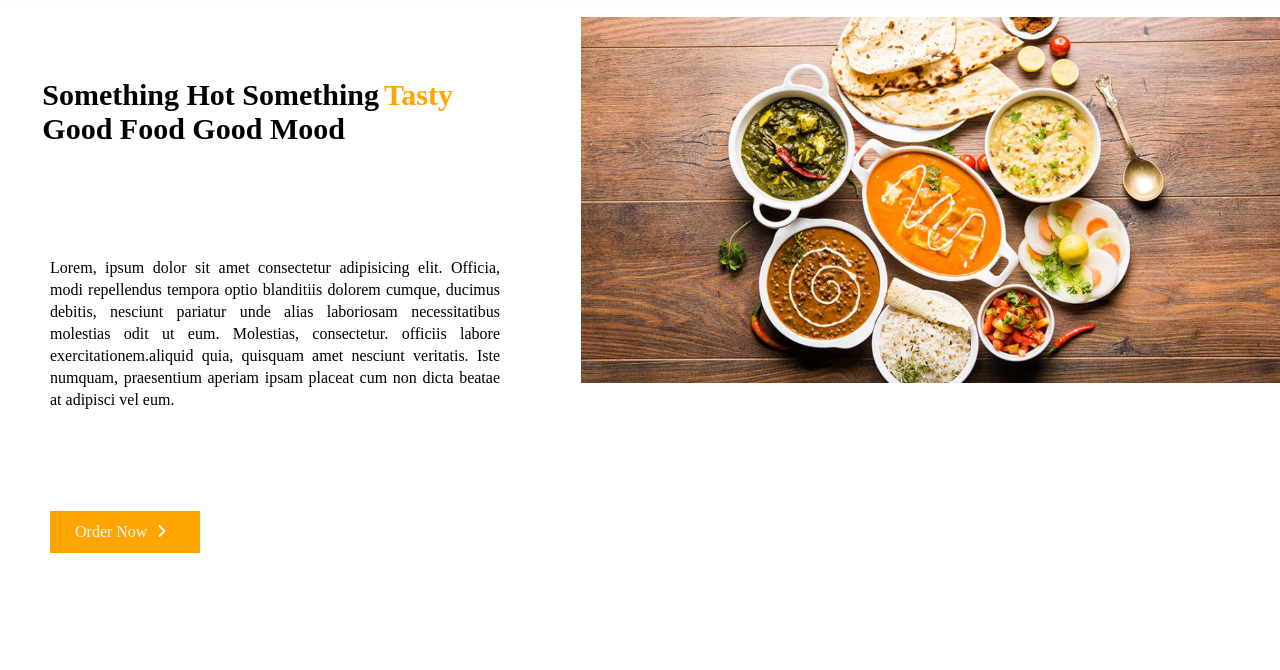
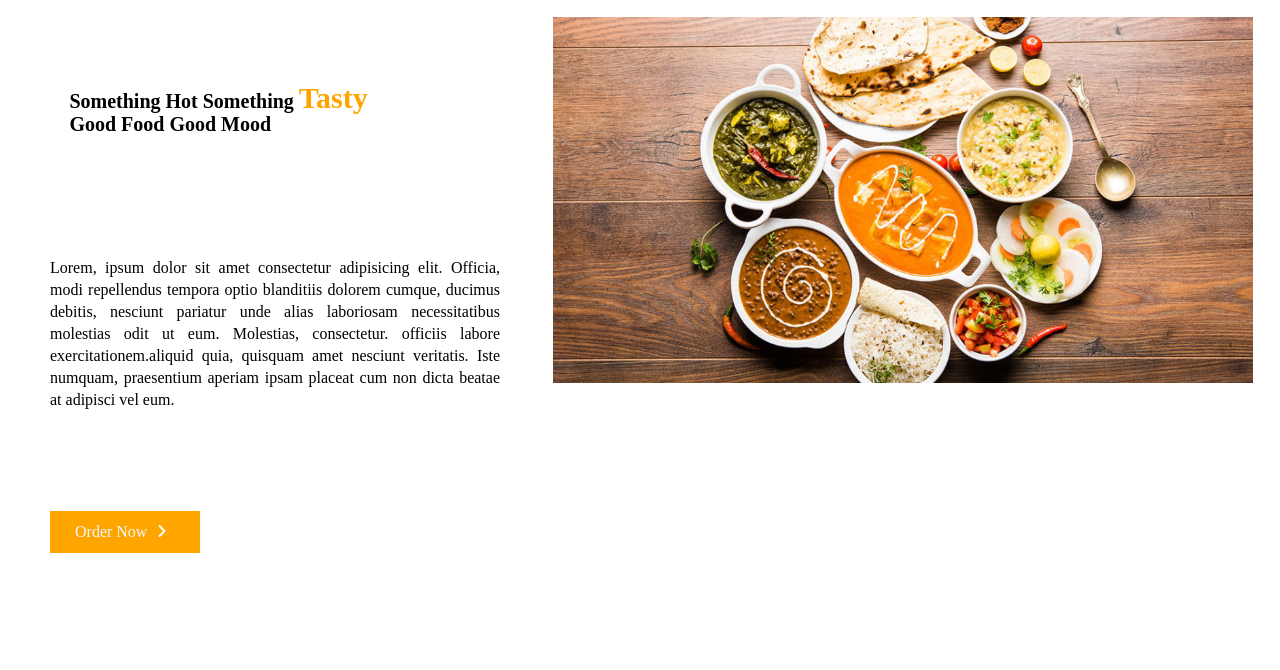
Before and after one commit to avaditi1234/Feasy-Restra, a plain HTML site: page index.html in a window 1280 px wide. Shown: the part 113-783 px from the top of the page. Drawn offline with Linux system fonts and the light colour scheme.

Commit message:
Update style.css

```diff
--- a/style.css
+++ b/style.css
@@ -86,10 +86,10 @@ section .main{
 }
 
 section .main .men_text h1{
-    font-size:30px;
+    font-size:20px;
     position:relative;
     top:-90px;
-    left:0px;
+    left:-1px;
 }
 
 section .main .men_text h1 span{
```
